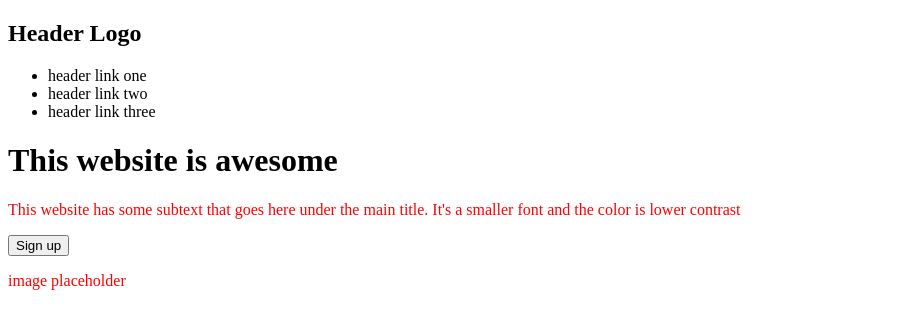
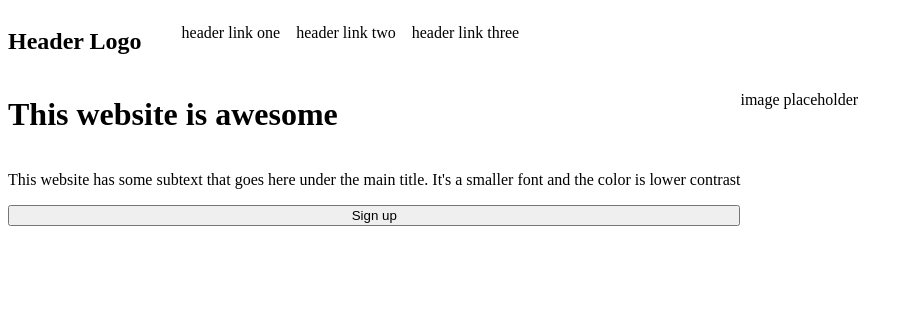
Before and after one commit to GummiBlip/odin-landing-page-v2, a plain HTML site: page index.html in a window 1280 px wide. Shown: the whole page, without its empty margins (0-911 px from the left). Drawn offline with Linux system fonts and the light colour scheme.

Commit message:
Set up flex for section one

```diff
--- a/index.html
+++ b/index.html
@@ -7,15 +7,24 @@
   </head>
 
   <body>
+    <div class="top-bar">
     <h2>Header Logo</h2>
     <ul>
       <li>header link one</li>
       <li>header link two</li>
       <li>header link three</li>
     </ul>
+    </div>
+
+    <div class="hero">
+    <div class="hook">
     <h1>This website is awesome</h1>
     <p>This website has some subtext that goes here under the main title. It's a smaller font and the color is lower contrast</p>
-    <button>Sign up</button>
+    <button class="signup">Sign up</button>
+    </div>
+    <div class="image-holder">
     <p>image placeholder</p>
+    </div>
+    </div>
   </body>
 </html>
--- a/style.css
+++ b/style.css
@@ -1,3 +1,18 @@
-p {
-  color: red;
+.top-bar {
+  display: flex;
 }
+
+.hero {
+  display: flex;
+  flex: 1 1 auto;
+}
+.hook {
+  display:flex;
+  flex-direction: column
+}
+
+ul {
+  display:flex;
+  list-style-type: none;
+  gap: 16px;
+}
```
